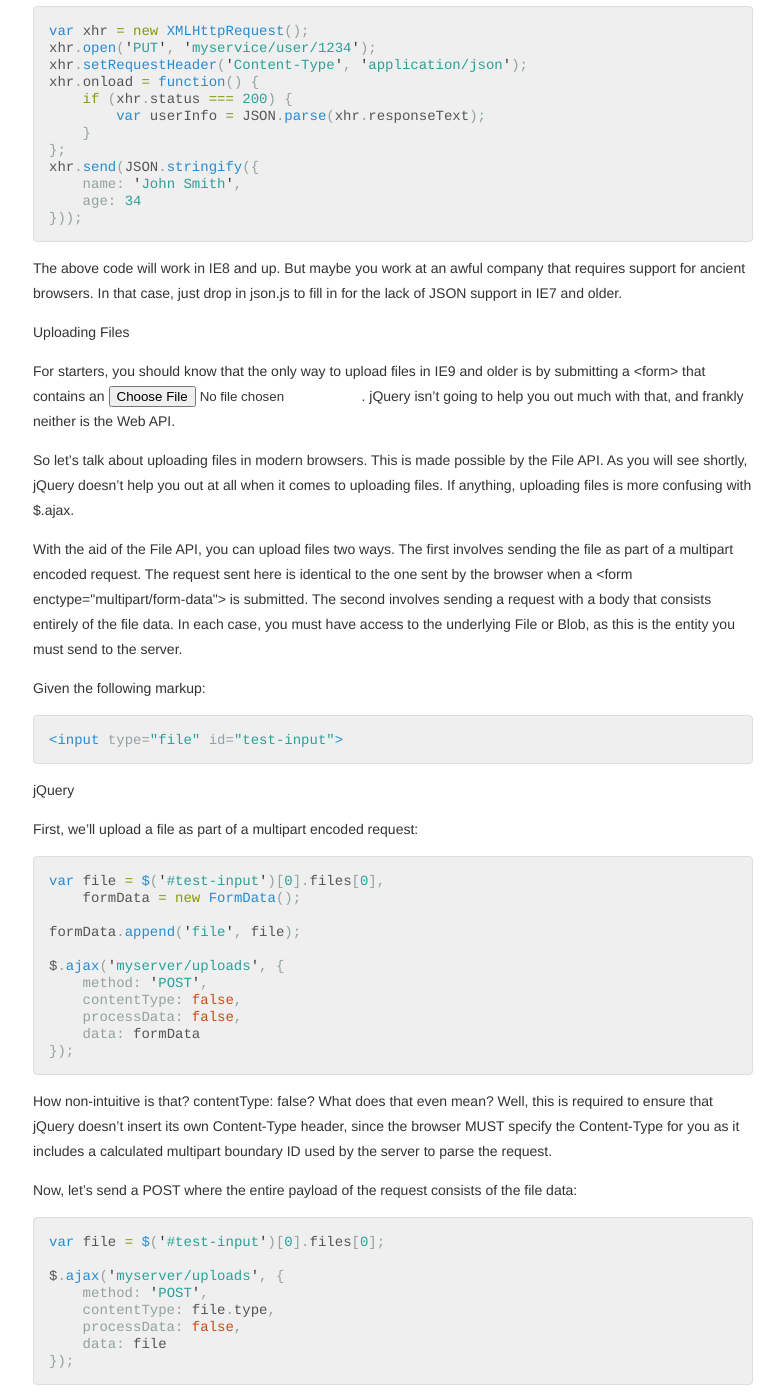
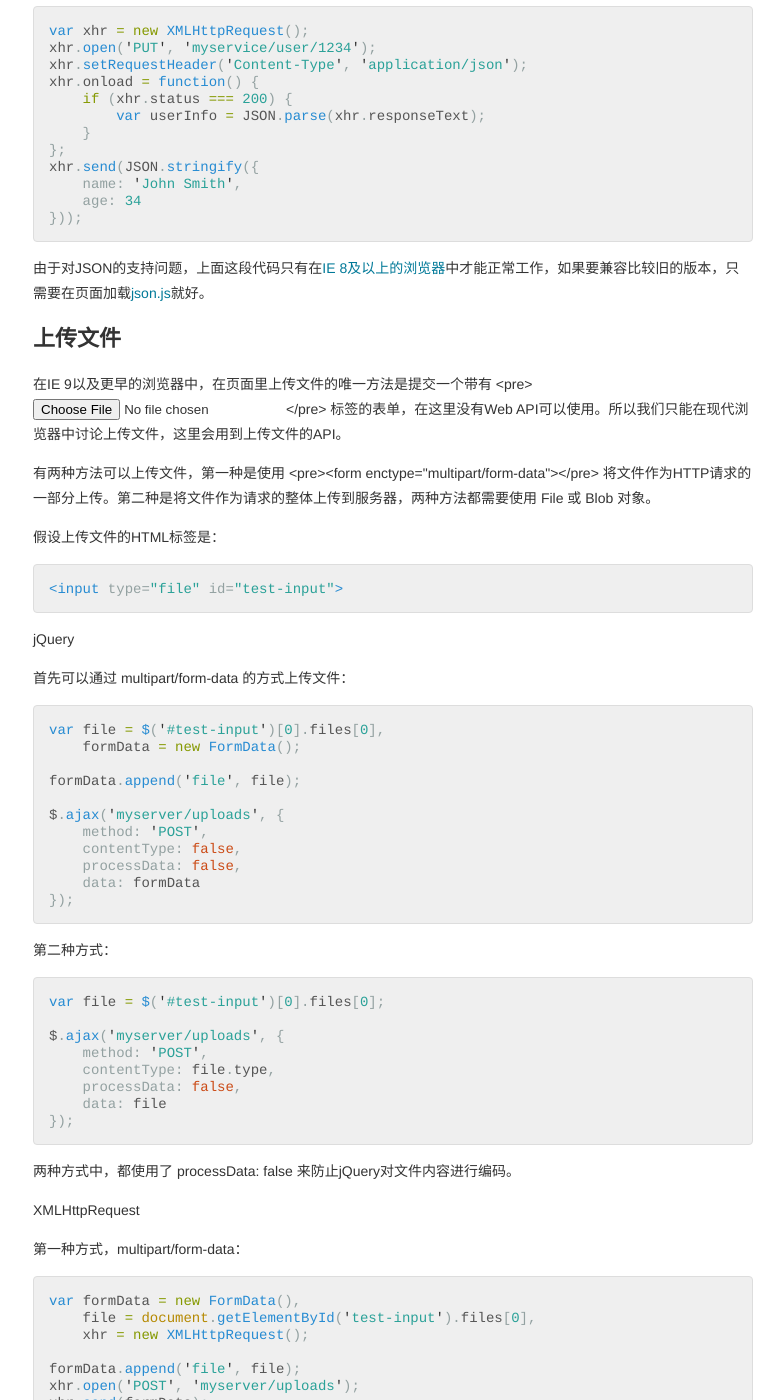
Before and after one commit to wizcabbit/blog.cabbit.me, a Jekyll site: the page built from _posts/you-dont-need-jquery/2014-12-25-ajax.md, in a window 1280 px wide and 1400 px high, scrolled down 3845 px. Shown: the whole window, without its empty margins (247-1031 px from the left). Built offline with Jekyll 4.4.1, drawn with Linux system fonts in a browser that asks for light colours; Markdown is read by kramdown in place of the engine named in the settings; comment, search, counter and statistics services are not loaded; some of the changed text lies outside the part shown.

Commit message:
[blog.cabbit.me]More no jquery ajax

```diff
--- a/_posts/you-dont-need-jquery/2014-12-25-ajax.md
+++ b/_posts/you-dont-need-jquery/2014-12-25-ajax.md
@@ -177,7 +177,7 @@ $.ajax('myservice/user/1234', {
 );
 {% endhighlight %}
 
-使用jQuery通过回调的方式提交Ajax请求有时候会把逻辑打散，事实上在不使用defer模式的情况下进行多重ajax请求是非常让人头晕的事情。jQuery's ajax module is targeted at application/x-www-form-urlencoded requests. Any other encoding type will require you to do a bit more work.
+使用jQuery通过回调的方式提交Ajax请求有时候会把逻辑打散，事实上在不使用defer模式的情况下进行多重ajax请求是非常让人头晕的事情。jQuery默认的content-type是 application/x-www-form-urlencoded，如果需要使用其他的类型需要手工指定。
 
 > 译者注：作者这里对 $.ajax() 函数有误解，在 $.ajax() 函数中，data 的内容不需要手工通过 JSON.stringify() 进行序列化，而是可以通过指定 dataType=json 来实现对传入数据的序列化。
 
@@ -198,17 +198,15 @@ xhr.send(JSON.stringify({
 }));
 {% endhighlight %}
 
-The above code will work in IE8 and up. But maybe you work at an awful company that requires support for ancient browsers. In that case, just drop in json.js to fill in for the lack of JSON support in IE7 and older.
+由于对JSON的支持问题，上面这段代码只有在[IE 8及以上的浏览器](http://caniuse.com/#search=JSON)中才能正常工作，如果要兼容比较旧的版本，只需要在页面加载[json.js](https://github.com/douglascrockford/JSON-js)就好。
 
-Uploading Files
+<h3 id="upload">上传文件</h3>
 
-For starters, you should know that the only way to upload files in IE9 and older is by submitting a <form> that contains an <input type="file">. jQuery isn't going to help you out much with that, and frankly neither is the Web API.
+在IE 9以及更早的浏览器中，在页面里上传文件的唯一方法是提交一个带有 <pre><code><input type="file"></code></pre> 标签的表单，在这里没有Web API可以使用。所以我们只能在现代浏览器中讨论上传文件，这里会用到上传文件的API。
 
-So let's talk about uploading files in modern browsers. This is made possible by the File API. As you will see shortly, jQuery doesn't help you out at all when it comes to uploading files. If anything, uploading files is more confusing with $.ajax.
+有两种方法可以上传文件，第一种是使用 <pre><code><form enctype="multipart/form-data"></code></pre> 将文件作为HTTP请求的一部分上传。第二种是将文件作为请求的整体上传到服务器，两种方法都需要使用 File 或 Blob 对象。
 
-With the aid of the File API, you can upload files two ways. The first involves sending the file as part of a multipart encoded request. The request sent here is identical to the one sent by the browser when a <form enctype="multipart/form-data"> is submitted. The second involves sending a request with a body that consists entirely of the file data. In each case, you must have access to the underlying File or Blob, as this is the entity you must send to the server.
-
-Given the following markup:
+假设上传文件的HTML标签是：
 
 {% highlight html %}
 <input type="file" id="test-input">
@@ -216,7 +214,7 @@ Given the following markup:
 
 jQuery
 
-First, we'll upload a file as part of a multipart encoded request:
+首先可以通过 multipart/form-data 的方式上传文件：
 
 {% highlight javascript %}
 var file = $('#test-input')[0].files[0],
@@ -232,9 +230,7 @@ $.ajax('myserver/uploads', {
 });
 {% endhighlight %}
 
-How non-intuitive is that? contentType: false? What does that even mean? Well, this is required to ensure that jQuery doesn't insert its own Content-Type header, since the browser MUST specify the Content-Type for you as it includes a calculated multipart boundary ID used by the server to parse the request.
-
-Now, let's send a POST where the entire payload of the request consists of the file data:
+第二种方式：
 
 {% highlight javascript %}
 var file = $('#test-input')[0].files[0];
@@ -247,11 +243,11 @@ $.ajax('myserver/uploads', {
 });
 {% endhighlight %}
 
-That's a bit better, but we still need to include the non-sensical processData: false option to prevent jQuery from attempting to URL-encode the payload.
+两种方式中，都使用了 processData: false 来防止jQuery对文件内容进行编码。
 
 XMLHttpRequest
 
-First, multipart encoded:
+第一种方式，multipart/form-data：
 
 {% highlight javascript %}
 var formData = new FormData(),
@@ -263,7 +259,7 @@ xhr.open('POST', 'myserver/uploads');
 xhr.send(formData);
 {% endhighlight %}
 
-And now, let's send the file as the payload of the request:
+第二种方式：
 
 {% highlight javascript %}
 var file = document.getElementById('test-input').files[0],
@@ -274,9 +270,7 @@ xhr.setRequestHeader('Content-Type', file.type);
 xhr.send(file);
 {% endhighlight %}
 
-Hey, that was really easy. All the power in uploading files comes from the File API and XMLHttpRequest. jQuery just gets in the way.
-
-CORS
+<h3 id="cors">跨域请求</h3>
 
 CORS, or Cross Origin Resource Sharing (sending cross-domain ajax requests) is actually a fairly complex topic, and there is much to discuss here. But, we're really not concerned with all the details here. This assumes you already understand CORS and the Same Origin Policy. If you don't, MDN has a great explanation. Maybe I'll even take some time to write more on the topic.
 
```
